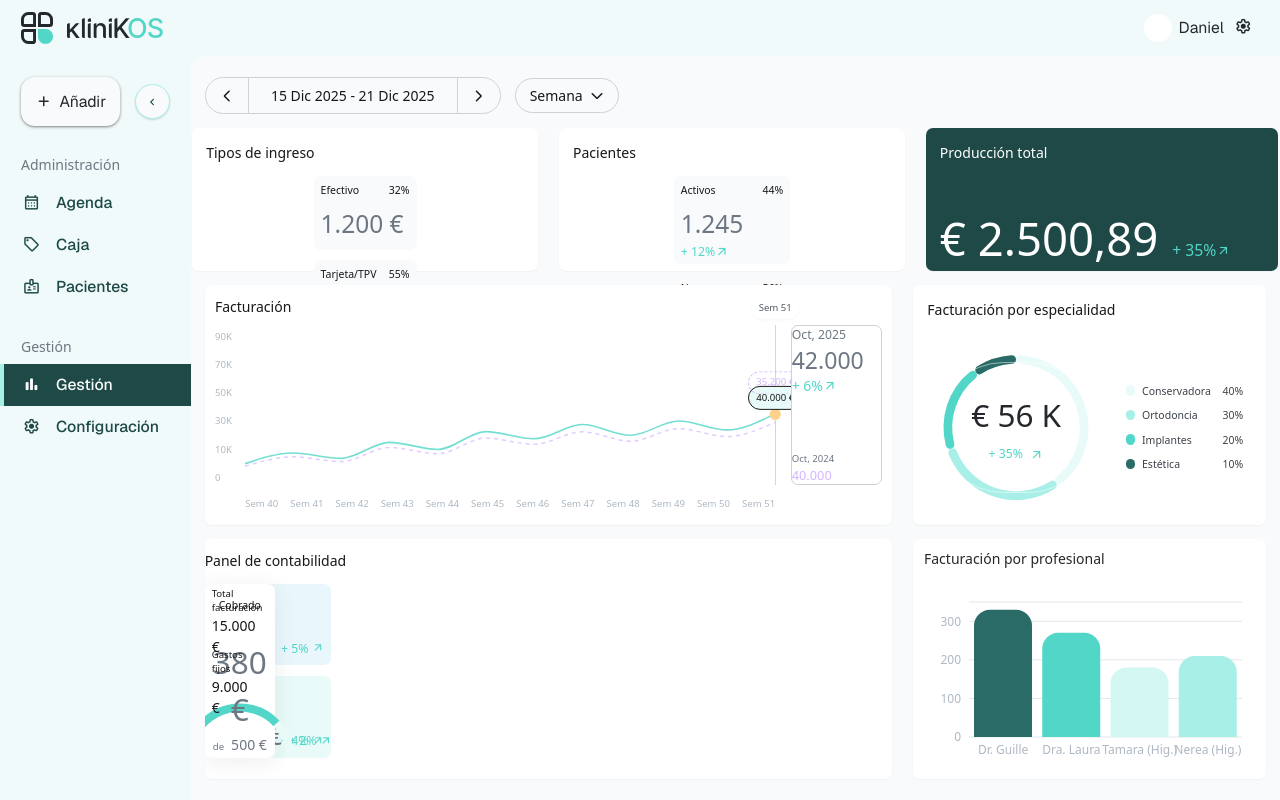
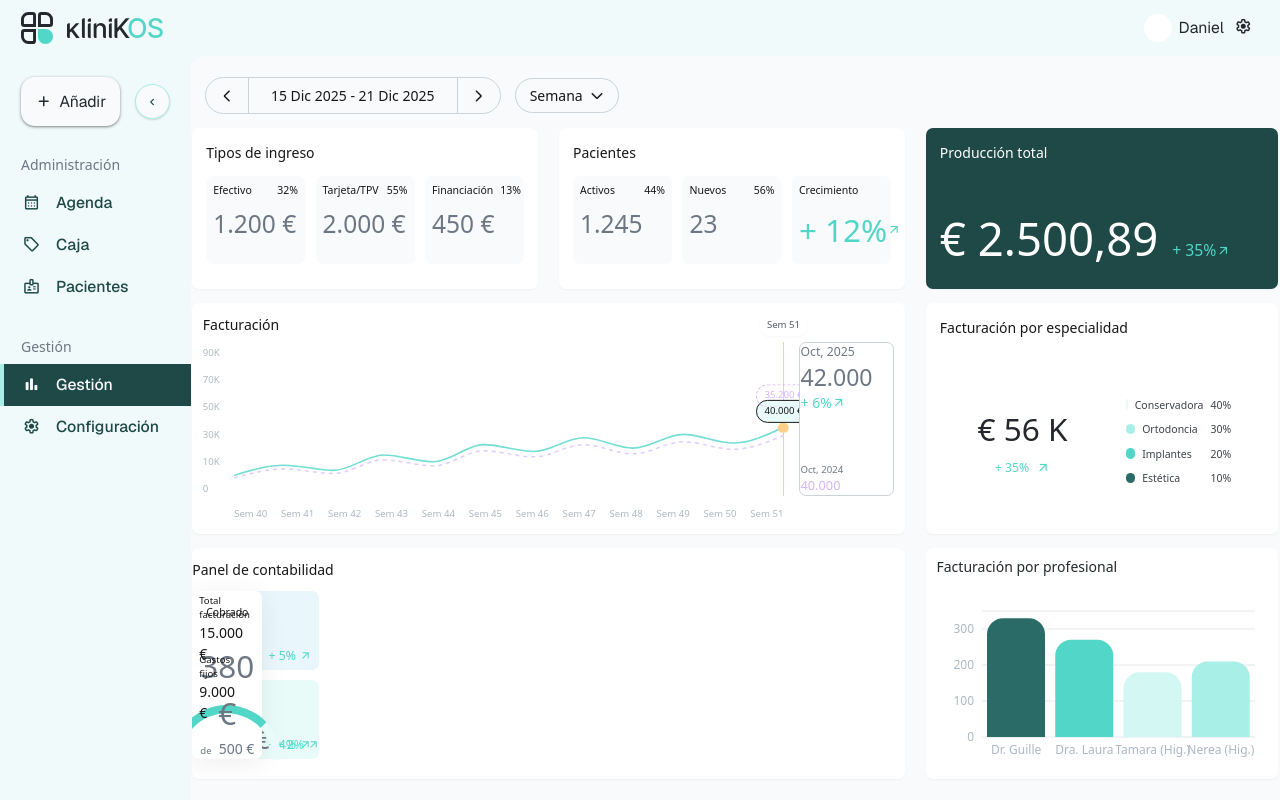
Before and after one commit to klinikOSapp/klinikOS-app, a Next.js app: page /gestion in a window 1280 px wide. Built offline with nearby package versions, Linux system fonts and the light colour scheme.

Commit message:
responsive dashboard 80%

```diff
--- a/src/app/gestion/page.tsx
+++ b/src/app/gestion/page.tsx
@@ -52,7 +52,10 @@ export default function GestionPage() {
 
   return (
     <ClientLayout>
-      <div className='w-full max-w-layout mx-auto h-[calc(100dvh-var(--spacing-topbar))] bg-surface-app rounded-tl-[var(--radius-xl)] flex flex-col overflow-hidden'>
+      <div
+        className='w-full max-w-layout mx-auto h-[calc(100dvh-var(--spacing-topbar))] bg-surface-app rounded-tl-[var(--radius-xl)] flex flex-col overflow-hidden'
+        style={{ maxWidth: '101.375rem' }} // 1622px Figma → 101.375rem (sólo tope, no cap a viewport)
+      >
         <div className='flex-1 overflow-y-auto overflow-x-hidden'>
           <div className='container-page py-fluid-md pb-plnav flex h-full flex-col gap-gapmd overflow-hidden'>
             <CashToolbar
--- a/src/app/globals.css
+++ b/src/app/globals.css
@@ -107,10 +107,10 @@
   --spacing-plnav: 1.5rem; /* 24px ÷ 16 = 1.5rem */
 
   /* Dashboard specific spacing tokens (from Figma measurements) */
-  --space-card-pad: 1rem; /* 16px */
+  --space-card-pad: 1.25rem; /* más padding interno */
   --space-card-gap: 1.5rem; /* 24px exact gap entre cards Figma */
   --space-card-gap2: 0.6875rem; /* 11px */
-  --space-card-inner: 0.5rem; /* 8px */
+  --space-card-inner: 0.75rem; /* + aire dentro de las cards */
   --space-header-cards: 0.9375rem; /* 15px header -> cards gap (Figma) */
   --space-card-row: 0.5rem; /* 8px between rows inside card */
   --space-card-metric: 0.25rem; /* 4px between value and KPI */
@@ -181,7 +181,7 @@
   --leading-body-lg: 1.75rem; /* 28px */
 
   /* Dashboard Component Dimensions */
-  --height-card-stat: 10.1875rem; /* 163px - cards de estadísticas */
+  --height-card-stat: 11.5rem; /* + altura para stats */
   --height-card-chart: 21.375rem; /* 342px exactos - cards con gráficos */
   /* Vinculamos el ancho de stats a la carta grande: 2 stats + gap = chart-lg */
   --width-card-chart-lg: 66.8125rem; /* 1069px - ancho card grande */
@@ -231,8 +231,8 @@
   /* Fluid heights - adapt to viewport usando vh para escalar verticalmente */
   --height-card-stat-fluid: min(
     var(--height-card-stat),
-    18vh
-  ); /* 163px exactos con límite de viewport para pantallas bajas */
+    22vh
+  ); /* más alto cuando hay viewport disponible */
   --height-card-chart-fluid-base: clamp(
     15rem,
     32vh,
@@ -637,12 +637,9 @@ body {
     display: grid;
     gap: var(--spacing-card-gap);
     grid-template-columns:
-      minmax(min(100%, var(--width-card-stat-fluid)), var(--width-card-stat))
-      minmax(min(100%, var(--width-card-stat-fluid)), var(--width-card-stat))
-      minmax(
-        min(100%, var(--width-card-chart-md-fluid)),
-        var(--width-card-chart-md)
-      );
+      minmax(min(100%, var(--width-card-stat-fluid)), 1fr)
+      minmax(min(100%, var(--width-card-stat-fluid)), 1fr)
+      minmax(min(100%, var(--width-card-chart-md-fluid)), 1fr);
     justify-content: center;
   }
 
@@ -682,23 +679,19 @@ body {
 
   @media (min-width: 1024px) {
     .dashboard-grid-charts {
-      grid-template-columns: minmax(0, var(--width-card-chart-lg-fluid)) minmax(
-          0,
-          var(--width-card-chart-md-fluid)
-        );
+      grid-template-columns:
+        minmax(min(100%, var(--width-card-chart-lg-fluid)), 2fr)
+        minmax(min(100%, var(--width-card-chart-md-fluid)), 1fr);
       justify-content: center;
     }
 
-  .dashboard-grid-stats {
-    grid-template-columns:
-      minmax(min(100%, var(--width-card-stat-fluid)), var(--width-card-stat))
-      minmax(min(100%, var(--width-card-stat-fluid)), var(--width-card-stat))
-      minmax(
-        min(100%, var(--width-card-chart-md-fluid)),
-        var(--width-card-chart-md)
-      );
-    justify-content: center;
-  }
+    .dashboard-grid-stats {
+      grid-template-columns:
+        minmax(min(100%, var(--width-card-stat-fluid)), 1fr)
+        minmax(min(100%, var(--width-card-stat-fluid)), 1fr)
+        minmax(min(100%, var(--width-card-chart-md-fluid)), 1fr);
+      justify-content: center;
+    }
   }
 }
 
--- a/src/components/gestion/AccountingPanel.tsx
+++ b/src/components/gestion/AccountingPanel.tsx
@@ -213,7 +213,7 @@ export default function AccountingPanel({
 
   const sectionStyle: AccountingStyle = {
     width: '100%',
-    maxWidth: `min(${CARD_WIDTH}, ${CARD_WIDTH_LIMIT})`,
+    maxWidth: '100%',
     height: `min(${CARD_HEIGHT_CLAMP}, ${CARD_HEIGHT_LIMIT})`,
     // Altura efectiva de la tarjeta (se reutiliza para escalar el stack lateral en viewports bajos)
     '--accounting-height-current': `min(${CARD_HEIGHT_CLAMP}, ${CARD_HEIGHT_LIMIT})`,
--- a/src/components/gestion/BillingLineChart.tsx
+++ b/src/components/gestion/BillingLineChart.tsx
@@ -141,7 +141,7 @@ export default function BillingLineChart({
   return (
     <section
       className='relative w-full overflow-clip rounded-lg bg-surface shadow-elevation-card'
-      style={{ height: CARD_HEIGHT_VAR, width: CARD_WIDTH_STYLE }}
+      style={{ height: CARD_HEIGHT_VAR, width: '100%' }}
     >
       <header
         className='absolute z-10 flex items-baseline justify-between text-fg'
--- a/src/components/gestion/IncomeTypes.tsx
+++ b/src/components/gestion/IncomeTypes.tsx
@@ -36,28 +36,18 @@ export default function IncomeTypes({
   const data = items ?? getItems(timeScale)
 
   return (
-    <section
-      className='bg-surface rounded-lg shadow-elevation-card h-card-stat-fluid w-full shrink-0 flex flex-col px-[0.5rem] pt-0 pb-card-inner'
-      style={{ width: 'min(var(--width-card-stat-fluid), 100%)' }}
-    >
-        <div className='w-full px-[0.5rem]'>
+    <section className='bg-surface rounded-lg shadow-elevation-card h-card-stat-fluid w-full shrink-0 flex flex-col px-[0.5rem] pt-0 pb-card-inner'>
+      <div className='w-full px-[0.5rem]'>
         <header className='mt-[1rem] flex items-baseline justify-between'>
           <h3 className='text-title-sm font-medium text-fg'>
             Tipos de ingreso
           </h3>
         </header>
-        <div
-          className='mt-[0.9375rem] grid gap-[0.75rem] justify-center'
-          style={{
-            gridTemplateColumns:
-              'repeat(3, min(var(--width-income-card), calc((100% - (0.75rem * 2)) / 3)))'
-          }}
-        >
+        <div className='mt-[0.9375rem] grid gap-[0.75rem] grid-cols-3 auto-rows-fr'>
           {data.map((i) => (
             <div
               key={i.label}
-              className='bg-surface-app rounded-lg px-[0.5rem] py-[0.5rem] flex w-full flex-col items-start text-left'
-              style={{ maxWidth: 'var(--width-income-card)' }}
+              className='bg-surface-app rounded-lg px-[0.5rem] py-[0.5rem] flex h-income-card w-full flex-col items-start text-left'
             >
               <div className='flex flex-col items-start gap-[0.5rem] w-full'>
                 <div className='flex items-center justify-between gap-[0.5rem] text-label-md text-fg-secondary whitespace-nowrap w-full'>
--- a/src/components/gestion/PatientsSummary.tsx
+++ b/src/components/gestion/PatientsSummary.tsx
@@ -38,26 +38,16 @@ export default function PatientsSummary({
   const data = items ?? getItems(timeScale)
 
   return (
-    <section
-      className='bg-surface rounded-lg shadow-elevation-card h-card-stat-fluid w-full shrink-0 px-[0.5rem] pt-0 pb-card-inner'
-      style={{ width: 'min(var(--width-card-stat-fluid), 100%)' }}
-    >
+    <section className='bg-surface rounded-lg shadow-elevation-card h-card-stat-fluid w-full shrink-0 px-[0.5rem] pt-0 pb-card-inner'>
       <div className='w-full px-[0.5rem]'>
         <header className='mt-[1rem] flex items-baseline justify-between'>
           <h3 className='text-title-sm font-medium text-fg'>Pacientes</h3>
         </header>
-        <div
-          className='mt-[0.9375rem] grid gap-[0.75rem] justify-center'
-          style={{
-            gridTemplateColumns:
-              'repeat(3, min(var(--width-income-card), calc((100% - (0.75rem * 2)) / 3)))'
-          }}
-        >
+        <div className='mt-[0.9375rem] grid gap-[0.75rem] grid-cols-3 auto-rows-fr'>
           {data.map((i) => (
             <div
               key={i.label}
               className='bg-surface-app rounded-lg px-[0.5rem] py-[0.5rem] flex h-income-card w-full flex-col justify-between items-start text-left'
-              style={{ maxWidth: 'var(--width-income-card)' }}
             >
               <div className='flex flex-col items-start gap-[0.5rem] w-full'>
                 <div className='flex items-center justify-between gap-[0.5rem] text-label-md text-fg-secondary whitespace-nowrap w-full'>
@@ -81,17 +71,6 @@ export default function PatientsSummary({
                   </div>
                 )}
               </div>
-
-              {!i.kpi && i.change ? (
-                <div className='flex items-center gap-card-metric'>
-                  <span className='text-body-sm text-[var(--color-brand-500)]'>
-                    {i.change}
-                  </span>
-                  <span className='material-symbols-rounded text-[var(--color-brand-500)] text-[1rem] leading-none'>
-                    arrow_outward
-                  </span>
-                </div>
-              ) : null}
             </div>
           ))}
         </div>
--- a/src/components/gestion/ProductionTotalCard.tsx
+++ b/src/components/gestion/ProductionTotalCard.tsx
@@ -33,12 +33,7 @@ export default function ProductionTotalCard({
   const data = getCardData(timeScale)
 
   return (
-    <section
-      className='bg-brand-900 text-fg-inverse text-[var(--color-text-inverse)] rounded-lg shadow-elevation-card h-card-stat-fluid w-full shrink-0 overflow-hidden min-w-0'
-      style={{
-        width: 'min(var(--width-card-chart-md-fluid), 100%)'
-      }}
-    >
+    <section className='bg-brand-900 text-fg-inverse text-[var(--color-text-inverse)] rounded-lg shadow-elevation-card h-card-stat-fluid w-full shrink-0 overflow-hidden min-w-0'>
       <div className='flex h-full flex-col pl-[1rem] pr-card-pad pt-0 pb-[1rem] text-[var(--color-text-inverse)]'>
         <header className='mt-[1rem] flex shrink-0 items-baseline mb-[2.9375rem]'>
           <h3 className='text-title-sm font-medium text-[var(--color-text-inverse)]'>
--- a/src/components/gestion/SpecialtyDonut.tsx
+++ b/src/components/gestion/SpecialtyDonut.tsx
@@ -65,8 +65,8 @@ export default function ProductionTotalCard({
   const resolvedDelta = delta ?? (timeScale === 'month' ? '+ 22%' : '+ 35%')
 
   const sectionStyles = {
-    '--card-width-current': `min(${CARD_WIDTH}, 95vw)`,
-    width: 'var(--card-width-current)',
+    '--card-width-current': '100%',
+    width: '100%',
     height: `min(${CARD_HEIGHT}, calc(100vh - 6rem))`
   } satisfies ChartCardStyles
 
```
